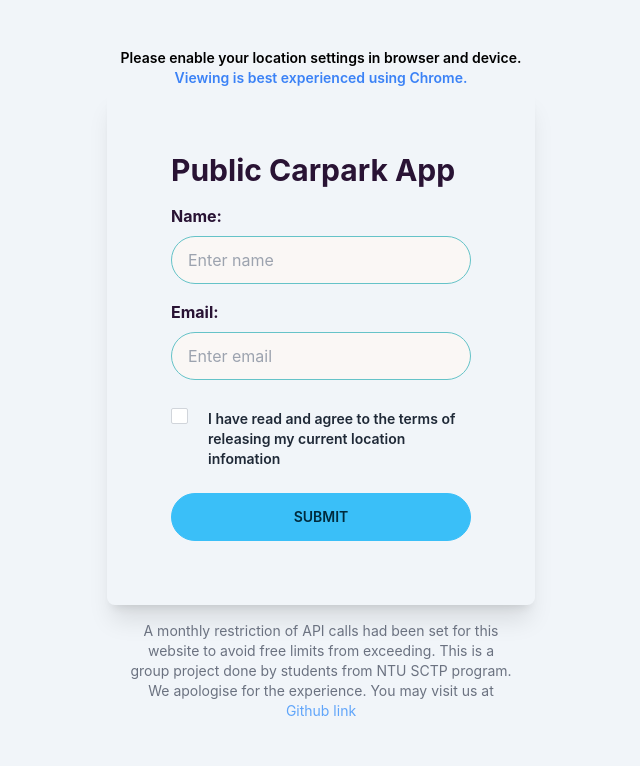
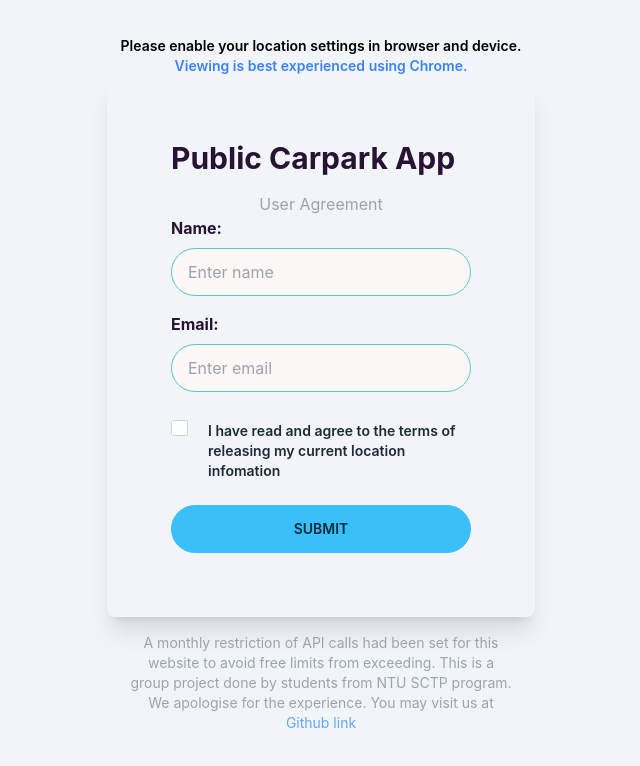
Before and after one commit to goodwill80/My_Carpark_App, a React (Create React App) app: page / in a window 1280 px wide. Shown: the top 766 px of the page, without its empty margins (319-959 px from the left). Built offline with nearby package versions, Linux system fonts and the light colour scheme; no server answers.

Commit message:
user agreement

```diff
--- a/src/Pages/HomePage.jsx
+++ b/src/Pages/HomePage.jsx
@@ -11,7 +11,7 @@ function HomePage() {
       <Instructions />
       <Form getUserData={getUserData} setSignIn={setSignIn} />
       <div className="flex flex-col justify-center items-center">
-        <p className="text-sm flex flex-col mt-4 text-center w-[80%] md:w-[30%] text-gray-500">
+        <p className="text-sm flex flex-col mt-4 text-center w-[80%] md:w-[30%] text-gray-400">
           A monthly restriction of API calls had been set for this website to
           avoid free limits from exceeding. This is a group project done by
           students from NTU SCTP program. We apologise for the experience. You
--- a/src/components/Form.jsx
+++ b/src/components/Form.jsx
@@ -94,6 +94,7 @@ function Form({ getUserData, setSignIn }) {
   return (
     <div className="p-16 px-35 shadow-xl rounded-lg">
       <h2 className="font-bold text-3xl mb-4">Public Carpark App</h2>
+      <p className="text-center text-gray-400">User Agreement</p>
       <form onSubmit={handlerOnSubmit}>
         {/* NAME INPUT */}
         <div className="flex flex-col items-baseline gap-2">
```
